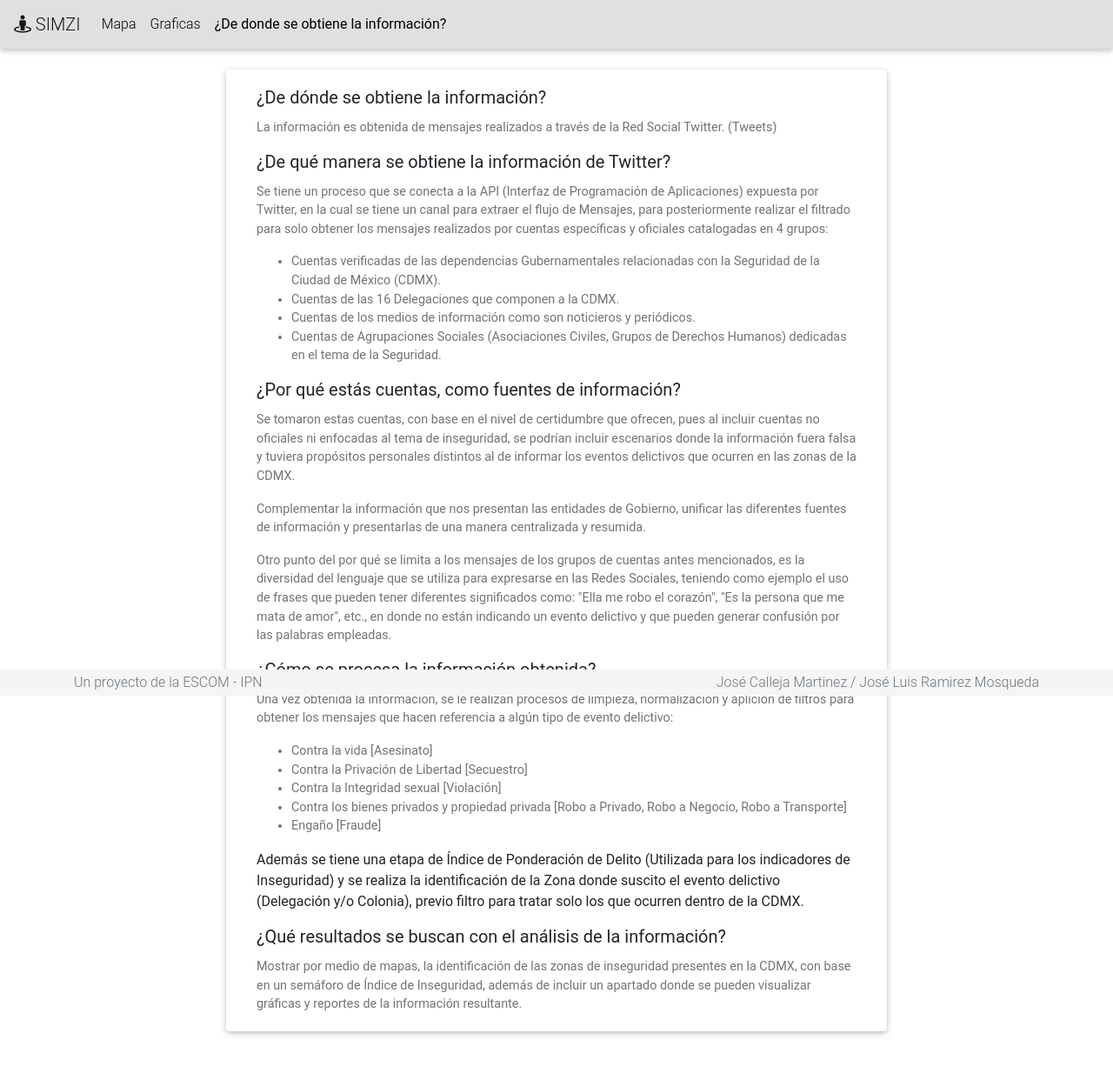
After one commit to daBTLS/mipagina, a Django app: page /info in a window 1280 px wide. The commit adds this page. Shown: the whole page at 87% size. Run offline with Django 3.2, Linux system fonts and the light colour scheme; some libraries are stand-ins or nearby versions.

```diff
--- a/inicio/urls.py
+++ b/inicio/urls.py
@@ -3,4 +3,5 @@ from . import views
 
 urlpatterns = [
     path('', views.index, name='inicio'),
+    path('info', views.info, name='info'),
 ]
--- a/inicio/views.py
+++ b/inicio/views.py
@@ -3,3 +3,7 @@ from django.shortcuts import render
 
 def index(request):
     return render(request, 'index.html')
+
+
+def info(request):
+    return render(request, 'info.html')
--- /dev/null
+++ b/templates/info.html
@@ -0,0 +1,88 @@
+{% extends 'master.html' %}
+{% block head %}
+    <style>
+        .container {
+            height: 100%;
+        }
+    </style>
+{% endblock %}
+{% block content %}
+    <br>
+    <div class="container">
+        <div class="row justify-content-center">
+            <div class="card col-12 col-md-8">
+                <div class="card-body">
+                    <h5 class="card-title">¿De dónde se obtiene la información?</h5>
+                    <p class="card-text">
+                        La información es obtenida de mensajes realizados a través de la Red Social
+                        Twitter. (Tweets)
+                    </p>
+                    <h5 class="card-title">¿De qué manera se obtiene la información de Twitter?</h5>
+                    <p class="card-text">
+                        Se tiene un proceso que se conecta a la API (Interfaz de Programación de Aplicaciones) expuesta
+                        por Twitter, en la cual se tiene un canal para extraer el flujo de Mensajes, para posteriormente
+                        realizar el filtrado para solo obtener los mensajes realizados por cuentas específicas y
+                        oficiales catalogadas en 4 grupos:
+                    <ul class="card-text">
+                        <li>Cuentas verificadas de las dependencias Gubernamentales relacionadas con la Seguridad de la
+                            Ciudad de México (CDMX).
+                        </li>
+                        <li>
+                            Cuentas de las 16 Delegaciones que componen a la CDMX.
+                        </li>
+                        <li>Cuentas de los medios de información como son noticieros y periódicos.</li>
+                        <li>Cuentas de Agrupaciones Sociales (Asociaciones Civiles, Grupos de Derechos Humanos)
+                            dedicadas
+                            en el tema de la Seguridad.
+                        </li>
+                    </ul>
+                    </p>
+                    <h5 class="card-title">¿Por qué estás cuentas, como fuentes de información?</h5>
+                    <p class="card-text">
+                        Se tomaron estas cuentas, con base en el nivel de certidumbre que ofrecen, pues al incluir
+                        cuentas no oficiales ni enfocadas al tema de inseguridad, se podrían incluir escenarios donde la
+                        información fuera falsa y tuviera propósitos personales distintos al de informar los eventos
+                        delictivos que ocurren en las zonas de la CDMX.
+                    </p>
+                    <p class="card-text">
+                        Complementar la información que nos presentan las entidades de Gobierno, unificar las diferentes
+                        fuentes de información y presentarlas de una manera centralizada y resumida.
+                    </p>
+                    <p class="card-text">
+                        Otro punto del por qué se limita a los mensajes de los grupos de cuentas antes mencionados, es
+                        la diversidad del lenguaje que se utiliza para expresarse en las Redes Sociales, teniendo como
+                        ejemplo el uso de frases que pueden tener diferentes significados como: "Ella me robo el
+                        corazón", "Es la persona que me mata de amor", etc., en donde no están indicando un evento
+                        delictivo y que pueden generar confusión por las palabras empleadas.
+                    </p>
+                    <h5 class="card-title">¿Cómo se procesa la información obtenida?</h5>
+                    <p class="card-text">
+                        Una vez obtenida la información, se le realizan procesos de limpieza, normalización y aplición
+                        de filtros para obtener los mensajes que hacen referencia a algún tipo de evento
+                        delictivo:</p>
+                    <ul class="card-text">
+                        <li>Contra la vida [Asesinato]</li>
+                        <li>Contra la Privación de Libertad [Secuestro]</li>
+                        <li>Contra la Integridad sexual [Violación]</li>
+                        <li>Contra los bienes privados y propiedad privada [Robo a Privado, Robo a Negocio, Robo a
+                            Transporte]
+                        </li>
+                        <li>Engaño [Fraude]</li>
+                    </ul>
+                    <p>
+                        Además se tiene una etapa de Índice de Ponderación de Delito (Utilizada para los indicadores de
+                        Inseguridad) y se realiza la identificación de la Zona donde suscito el evento delictivo
+                        (Delegación
+                        y/o Colonia), previo filtro para tratar solo los que ocurren dentro de la CDMX.
+                    </p>
+                    <h5 class="card-title">¿Qué resultados se buscan con el análisis de la información?</h5>
+                    <p class="card-text">
+                        Mostrar por medio de mapas, la identificación de las zonas de inseguridad presentes en la CDMX,
+                        con base en un semáforo de Índice de Inseguridad, además de incluir un apartado donde se pueden
+                        visualizar gráficas y reportes de la información resultante.
+                    </p>
+                </div>
+            </div>
+        </div>
+    </div>
+{% endblock %}
--- a/templates/mapas/detalle.html
+++ b/templates/mapas/detalle.html
@@ -12,7 +12,7 @@
 {% block content %}
     <div class="container">
         <div class="row justify-content-around">
-            <div id="map" class="col-10 col-xs-12"></div>
+            <div id="map" class="col-12 col-md-10"></div>
             <div class="modal fade" id="infoModal" tabindex="-1" role="dialog" aria-labelledby="infoModalLabel"
                  aria-hidden="true">
                 <div class="modal-dialog modal-dialog-centered" role="document">
--- a/templates/mapas/mapa.html
+++ b/templates/mapas/mapa.html
@@ -12,7 +12,7 @@
 {% block content %}
     <div class="container">
         <div class="row justify-content-around">
-            <div id="map" class="col-10 col-xs-12"></div>
+            <div id="map" class="col-12 col-md-10"></div>
 
             <div class="modal fade" id="infoModal" tabindex="-1" role="dialog" aria-labelledby="infoModalLabel"
                  aria-hidden="true">
--- a/templates/mapas/prueba.html
+++ b/templates/mapas/prueba.html
@@ -12,7 +12,7 @@
 {% block content %}
     <div class="container">
         <div class="row justify-content-around">
-            <div id="map" class="col-10 col-xs-12"></div>
+            <div id="map" class="col-12 col-md-8"></div>
             {#            <div class="card col-3 col-xs-12">#}
             {#                <div class="card-body">#}
             {#                    <h5 class="card-title">Descripción</h5>#}
--- a/templates/master.html
+++ b/templates/master.html
@@ -19,9 +19,8 @@
             position: fixed;
             bottom: 0;
             width: 100%;
-            /* Set the fixed height of the footer here */
             height: 30px;
-            line-height: 30px; /* Vertically center the text there */
+            line-height: 30px;
             background-color: #f5f5f5;
         }
     </style>
@@ -34,6 +33,8 @@
 {% block content %} {% endblock %}
 {% block scripts %} {% endblock %}
 {% include 'foot.html' %}
+<br>
+<br>
 </body>
 
 </html>
--- a/templates/nav.html
+++ b/templates/nav.html
@@ -6,15 +6,15 @@
     </button>
     <div class="collapse navbar-collapse" id="navegacion">
         <ul class="navbar-nav">
-            {#            <li class="nav-item">#}
-            {#                <a class="nav-link" href="{% url 'inicio' %}">Inicio</a>#}
-            {#            </li>#}
             <li class="nav-item">
                 <a class="nav-link" href="{% url 'mapa' %}">Mapa</a>
             </li>
             <li class="nav-item">
                 <a class="nav-link" href="{% url 'reporte' %}">Graficas</a>
             </li>
+            <li class="nav-item">
+                <b><a class="nav-link" href="{% url 'info' %}">¿De donde se obtiene la información?</a></b>
+            </li>
         </ul>
     </div>
 </nav>
--- a/templates/reportes/reporte.html
+++ b/templates/reportes/reporte.html
@@ -6,7 +6,7 @@
 {% block content %}
     <div class="container">
         <div class="row justify-content-center">
-            <div id="reporte" class="col-10">
+            <div id="reporte" class="col-12 col-md-10">
                 <h1>REPORTE</h1>
                 <a class="nav-link" href="{% url 'pdf' %}">Descargar</a>
             </div>
```
Also changed, not shown: mapas/views.py (+1 -1 lines), reportes/views.py (+8 -3 lines), templates/reportes/prueba.html (+22 -6 lines).
